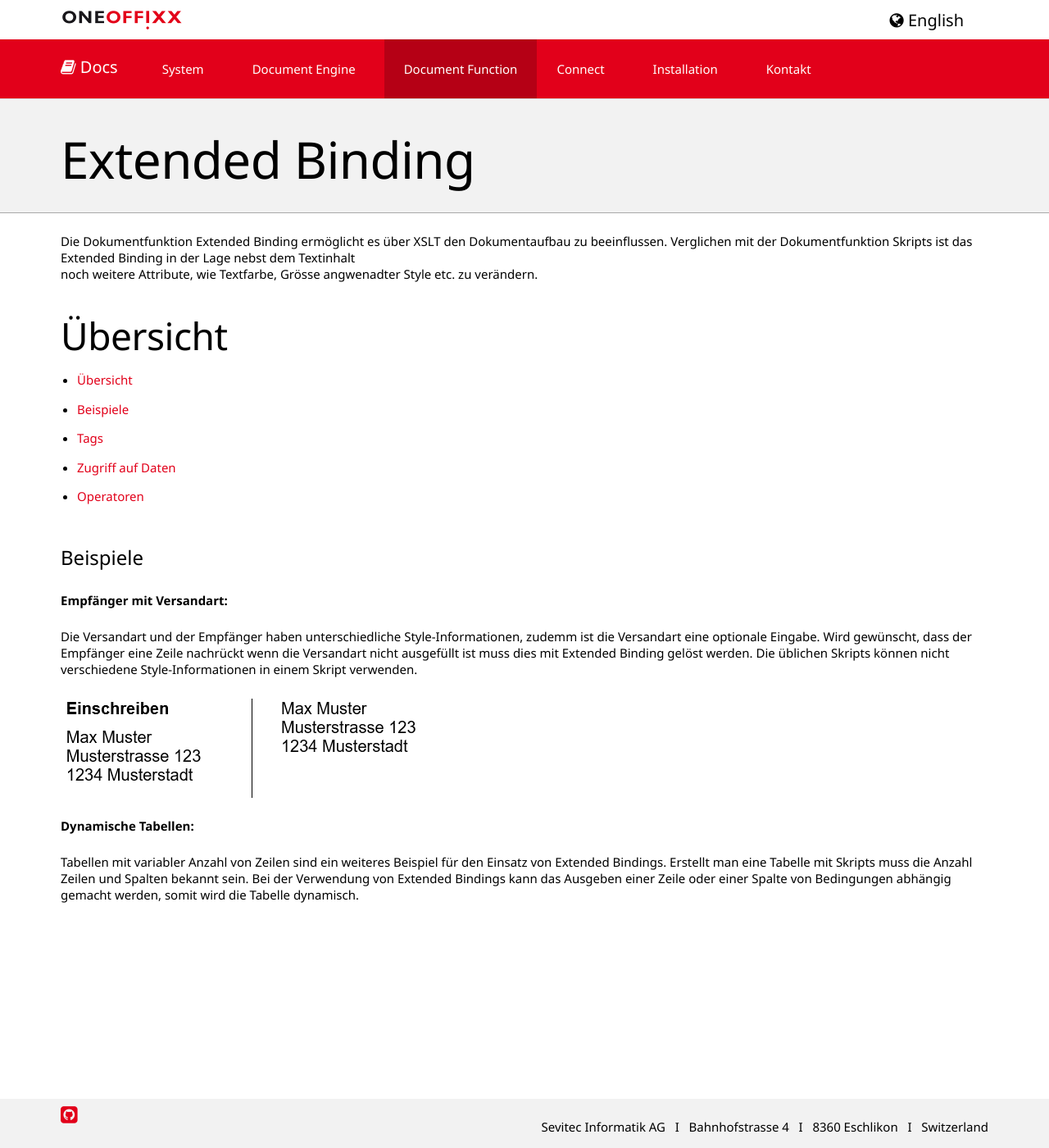
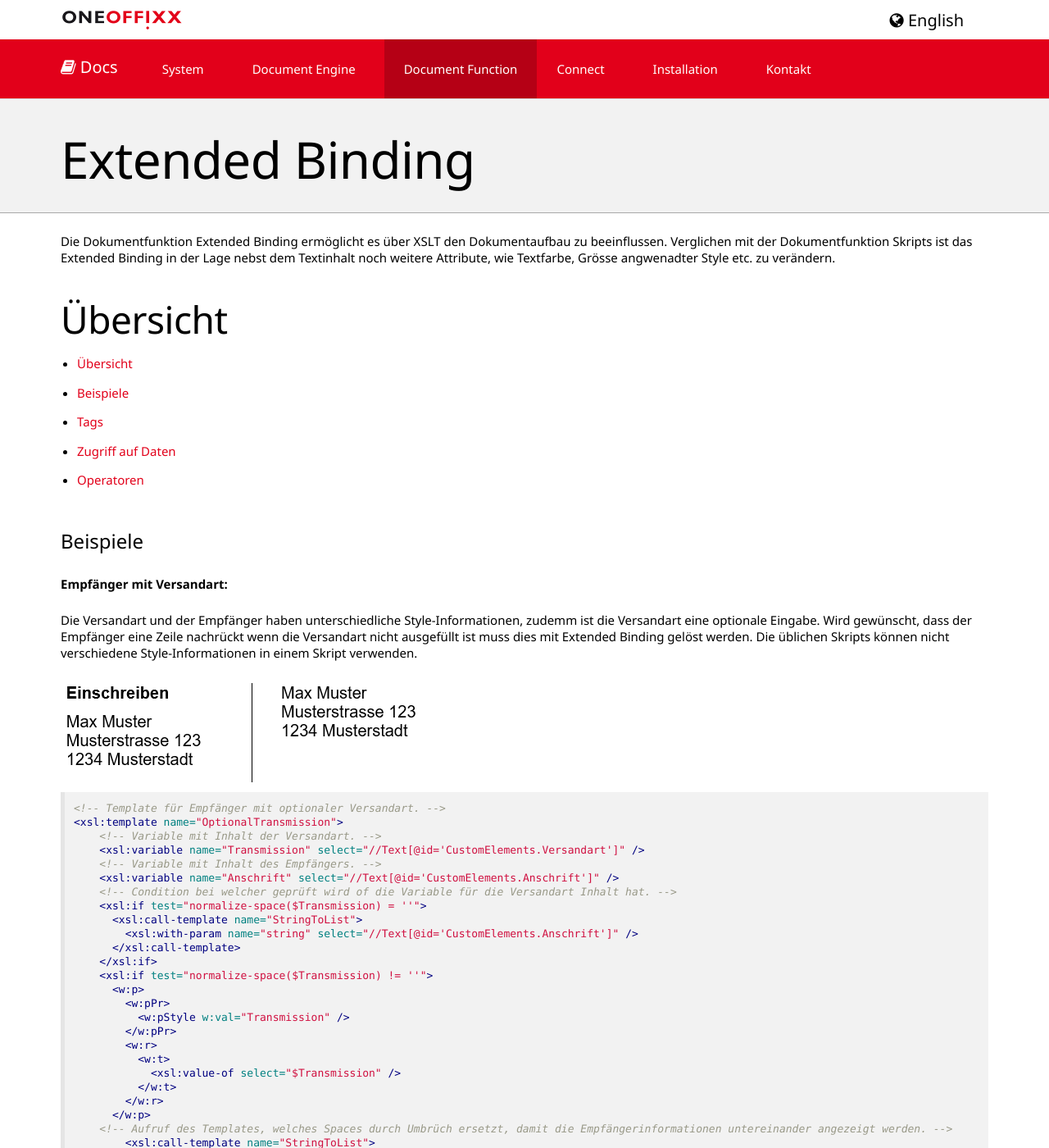
Before and after one commit to primesoft-group/oneoffixx-docs, a Jekyll site: the page built from _pages/docfunc/de/df-extendedbinding.md, in a window 1280 px wide and 1400 px high. Shown: the whole window at 82% size. Built offline with Jekyll 4.4.1, drawn with Linux system fonts in a browser that asks for light colours; nearby versions of some CDN libraries; some web fonts are replaced; some of the changed text lies outside the part shown.

````diff
--- a/_pages/docfunc/de/df-extendedbinding.md
+++ b/_pages/docfunc/de/df-extendedbinding.md
@@ -5,8 +5,7 @@
 language: de
 ---
 
-Die Dokumentfunktion Extended Binding ermöglicht es über XSLT den Dokumentaufbau zu beeinflussen. Verglichen mit der Dokumentfunktion Skripts ist das Extended Binding in der Lage nebst dem Textinhalt<br/>
-noch weitere Attribute, wie Textfarbe, Grösse angwenadter Style etc. zu verändern.
+Die Dokumentfunktion Extended Binding ermöglicht es über XSLT den Dokumentaufbau zu beeinflussen. Verglichen mit der Dokumentfunktion Skripts ist das Extended Binding in der Lage nebst dem Textinhalt noch weitere Attribute, wie Textfarbe, Grösse angwenadter Style etc. zu verändern.
 
 ## Übersicht
 
@@ -24,6 +23,38 @@
 
 ![x]({{ site.baseurl }}/assets/content-images/docfunc/de/ExtendedBindingTransmission.PNG)
 
+```xml
+<!-- Template für Empfänger mit optionaler Versandart. -->
+<xsl:template name="OptionalTransmission">
+    <!-- Variable mit Inhalt der Versandart. -->
+    <xsl:variable name="Transmission" select="//Text[@id='CustomElements.Versandart']" />
+    <!-- Variable mit Inhalt des Empfängers. -->
+    <xsl:variable name="Anschrift" select="//Text[@id='CustomElements.Anschrift']" />
+    <!-- Condition bei welcher geprüft wird of die Variable für die Versandart Inhalt hat. -->
+    <xsl:if test="normalize-space($Transmission) = ''">
+      <xsl:call-template name="StringToList">
+        <xsl:with-param name="string" select="//Text[@id='CustomElements.Anschrift']" />
+      </xsl:call-template>
+    </xsl:if>
+    <xsl:if test="normalize-space($Transmission) != ''">
+      <w:p>
+        <w:pPr>
+          <w:pStyle w:val="Transmission" />
+        </w:pPr>
+        <w:r>
+          <w:t>
+            <xsl:value-of select="$Transmission" />
+          </w:t>
+        </w:r>
+      </w:p>
+    <!-- Aufruf des Templates, welches Spaces durch Umbrüch ersetzt, damit die Empfängerinformationen untereinander angezeigt werden. -->
+        <xsl:call-template name="StringToList">
+          <xsl:with-param name="string" select="//Text[@id='CustomElements.Anschrift']" />
+        </xsl:call-template>
+    </xsl:if>
+  </xsl:template>
+```
+
 __Dynamische Tabellen:__
 
 Tabellen mit variabler Anzahl von Zeilen sind ein weiteres Beispiel für den Einsatz von Extended Bindings. Erstellt man eine Tabelle mit Skripts muss die Anzahl Zeilen und Spalten bekannt sein. Bei der Verwendung von Extended Bindings kann das Ausgeben einer Zeile oder einer Spalte von Bedingungen abhängig gemacht werden, somit wird die Tabelle dynamisch.
````
